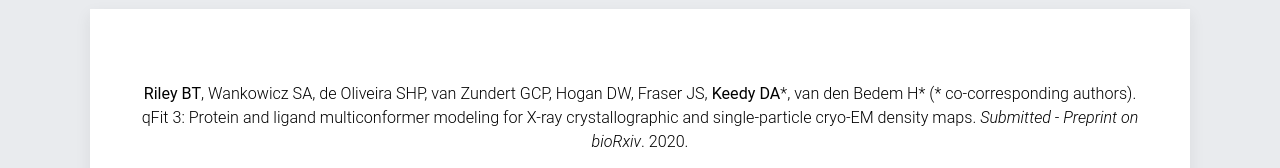
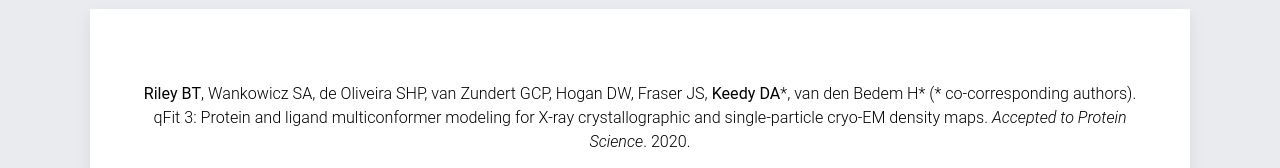
Before and after one commit to keedylab/keedylab.github.io, a Jekyll site: the page built from publications/index.html, in a window 1280 px wide and 900 px high, cut to the strip 0-538 px from the top of the window. Shown: the part 367-535 px from the top of the strip. Built offline with Jekyll 4.4.1, drawn with Linux system fonts in a browser that asks for light colours.

Commit message:
qFit 3 paper accepted

```diff
--- a/_data/publications.yml
+++ b/_data/publications.yml
@@ -1,4 +1,4 @@
-- citation: '**Riley BT**, Wankowicz SA, de Oliveira SHP, van Zundert GCP, Hogan DW, Fraser JS, **Keedy DA**\*, van den Bedem H\* (* co-corresponding authors). qFit 3: Protein and ligand multiconformer modeling for X-ray crystallographic and single-particle cryo-EM density maps. *Submitted - Preprint on bioRxiv*. 2020.'
+- citation: '**Riley BT**, Wankowicz SA, de Oliveira SHP, van Zundert GCP, Hogan DW, Fraser JS, **Keedy DA**\*, van den Bedem H\* (* co-corresponding authors). qFit 3: Protein and ligand multiconformer modeling for X-ray crystallographic and single-particle cryo-EM density maps. *Accepted to Protein Science*. 2020.'
   date: 202009
   image: '/images/pub/qfit3.png'
   pmid: In Process
```
